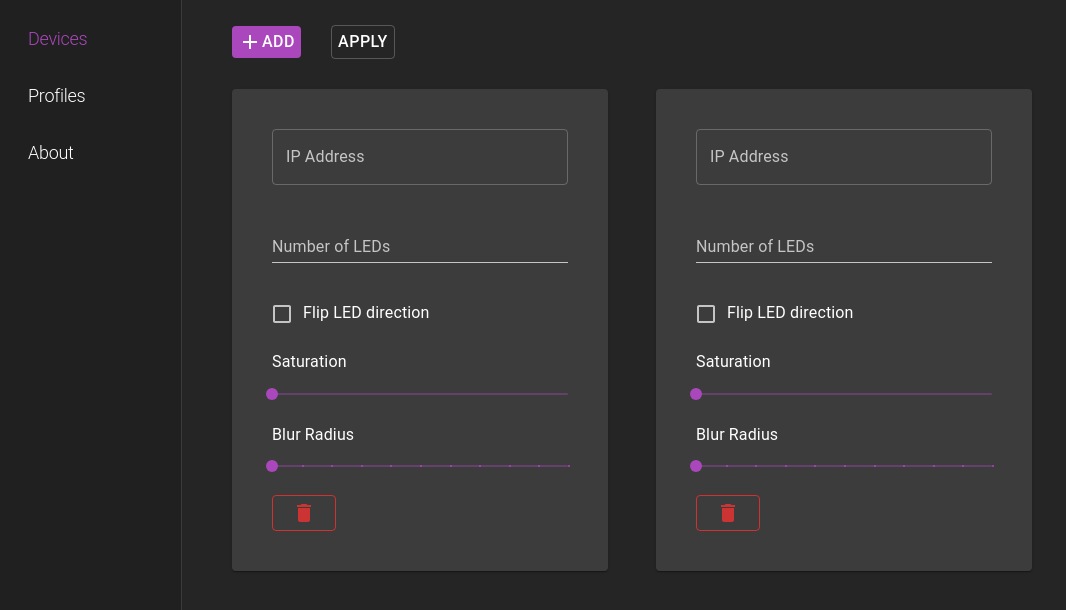
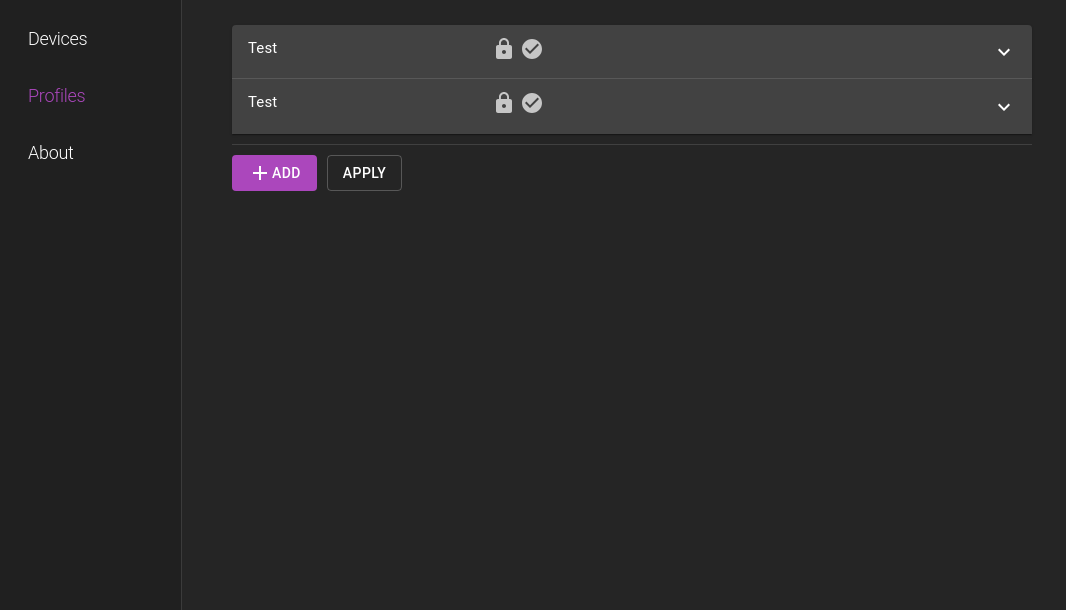
Before and after one commit to HampusAdolfsson/lumos-rs, a React app in the folder electron-app/: page / in a window 1280 px wide. Shown: the top 610 px of the page, without its empty margins (0-1066 px from the left). Built offline with nearby package versions, Linux system fonts and the light colour scheme.

Commit message:
Add profiles UI prototype

```diff
--- a/electron-app/package.json
+++ b/electron-app/package.json
@@ -30,11 +30,13 @@
     "@types/styled-components": "^5.1.0",
     "babel-loader": "^8.1.0",
     "cross-env": "^7.0.2",
+    "css-loader": "^4.2.1",
     "electron": "^8.2.2",
     "electron-builder": "^22.7.0",
     "electron-devtools-installer": "^3.1.0",
     "html-webpack-plugin": "^4.2.0",
     "npm-run-all": "^4.1.5",
+    "style-loader": "^1.2.1",
     "typescript": "^3.9.5",
     "wait-on": "^5.0.1",
     "webpack": "^4.42.1",
--- a/electron-app/src/App.tsx
+++ b/electron-app/src/App.tsx
@@ -8,6 +8,7 @@ import { DevicesScene } from './devices/DevicesScene';
 import { AboutScene } from './AboutScene';
 
 import './styles/Global.css';
+import { ProfilesScene } from './profiles/ProfilesScene';
 
 const mainElement = document.createElement('div');
 mainElement.setAttribute('id', 'root');
@@ -31,11 +32,11 @@ let theme = createMuiTheme({
   }
 });
 
-enum Scene {
-    Devices,
-    Profiles,
-    About,
-}
+const scenes: [JSX.Element, string][] = [
+  [<DevicesScene />, "Devices"],
+  [<ProfilesScene />, "Profiles"],
+  [<AboutScene />, "About"],
+];
 
 interface State {
   visibleScene: number;
@@ -46,7 +47,7 @@ class App extends React.Component<{}, State> {
   constructor(props: {}) {
     super(props);
     this.state = {
-      visibleScene: 0,
+      visibleScene: 1,
     };
   }
 
@@ -57,27 +58,19 @@ class App extends React.Component<{}, State> {
   }
 
   render() {
-    const sceneNames = Object.keys(Scene).filter(key => isNaN(Number(key)));
+    const sceneNames = scenes.map(scene => scene[1]);
     return (
       <>
         <ThemeProvider theme={theme} >
           <CssBaseline />
           <Sidebar scenes={sceneNames} selectedScene={this.state.visibleScene} onSceneChanged={this.setScene.bind(this)} />
           <div className="scene">
-            {this.renderSelectedScene()}
+            {scenes[this.state.visibleScene][0]}
           </div>
         </ThemeProvider>
       </>
     );
   }
-
-  renderSelectedScene() {
-    if (this.state.visibleScene === 0) {
-      return <DevicesScene />
-    } else if (this.state.visibleScene === 2) {
-      return <AboutScene />
-    }
-  }
 }
 
 render(<App />, mainElement);
--- /dev/null
+++ b/electron-app/src/profiles/ProfileSettings.tsx
@@ -0,0 +1,66 @@
+import React from 'react';
+import { AccordionSummary, AccordionDetails, Typography, Accordion, TextField, Button, Divider, AccordionActions, makeStyles, createStyles, Theme } from '@material-ui/core';
+import ExpandMoreIcon from '@material-ui/icons/ExpandMore';
+import LockIcon from '@material-ui/icons/Lock';
+import CheckCircleIcon from '@material-ui/icons/CheckCircle';
+
+const useStyles = makeStyles((theme: Theme) =>
+  createStyles({
+    heading: {
+      fontSize: theme.typography.pxToRem(15),
+      flexBasis: '33.33%',
+      flexShrink: 0,
+    },
+    secondaryHeading: {
+      fontSize: theme.typography.pxToRem(15),
+      color: theme.palette.text.secondary,
+    },
+    profileDetails: {
+      flexDirection: "column",
+    },
+    divider: {
+      marginLeft: 10,
+      marginRight: 10,
+    },
+    deleteButton: {
+      color: "#ff5555",
+    },
+    formField: {
+      marginLeft: 5,
+      marginRight: 5,
+    },
+    rectFields: {
+      display: "flex",
+      flexDirection: "row",
+    },
+  }),
+);
+
+export function ProfileSettings() {
+  const classes = useStyles();
+  return (
+    <>
+      <Accordion>
+        <AccordionSummary
+          expandIcon={<ExpandMoreIcon />}>
+          <Typography className={classes.heading}>Test</Typography>
+          <div className={classes.secondaryHeading}><LockIcon /> <CheckCircleIcon /></div>
+        </AccordionSummary>
+        <AccordionDetails className={classes.profileDetails}>
+          <TextField label="Window Title Regex" placeholder="^my\s+regex$" variant="outlined" className={classes.formField}/>
+          <div className={classes.rectFields} >
+            <TextField label="X" placeholder="0" type="number" className={classes.formField}/>
+            <TextField label="Width" placeholder="1920" type="number" className={classes.formField}/>
+            <TextField label="Y" placeholder="0" type="number" className={classes.formField}/>
+            <TextField label="Height" placeholder="1080" type="number" className={classes.formField}/>
+          </div>
+        </AccordionDetails>
+          <Divider />
+        <AccordionActions>
+          <Button color="default" size="small">Lock</Button>
+          <Button color="default" size="small" className={classes.deleteButton}>Delete</Button>
+        </AccordionActions>
+      </Accordion>
+    </>
+  );
+}
--- /dev/null
+++ b/electron-app/src/profiles/ProfilesScene.tsx
@@ -0,0 +1,38 @@
+import React from 'react';
+import { ProfileSettings } from './ProfileSettings';
+import { Button, Divider, makeStyles, createStyles, Theme } from '@material-ui/core';
+import AddIcon from '@material-ui/icons/Add'
+
+const useStyles = makeStyles((theme: Theme) =>
+  createStyles({
+    divider: {
+      marginTop: 10,
+      marginBottom: 10,
+    },
+    profilesScene: {
+      maxWidth: 800,
+    },
+    button: {
+      marginRight: 10,
+    },
+  }),
+);
+
+
+export function ProfilesScene() {
+  const classes = useStyles();
+  return (
+    <div className={classes.profilesScene}>
+      <ProfileSettings />
+      <ProfileSettings />
+      <Divider className={classes.divider}/>
+      <div>
+        <Button color="primary" variant="contained" disableElevation className={classes.button}>
+          <AddIcon />
+          Add
+          </Button>
+        <Button variant="outlined" disableElevation className={classes.button}>Apply</Button>
+      </div>
+    </div>
+  );
+}
--- a/electron-app/src/styles/Global.css
+++ b/electron-app/src/styles/Global.css
@@ -30,6 +30,7 @@ html, body {
     flex-grow: 1;
     height: 100%;
     background-color: #252525;
+    padding: 25px 50px;
 }
 
 a {
```
Also changed, not shown: 1 other file (tests, documents, lock files or other folders).
